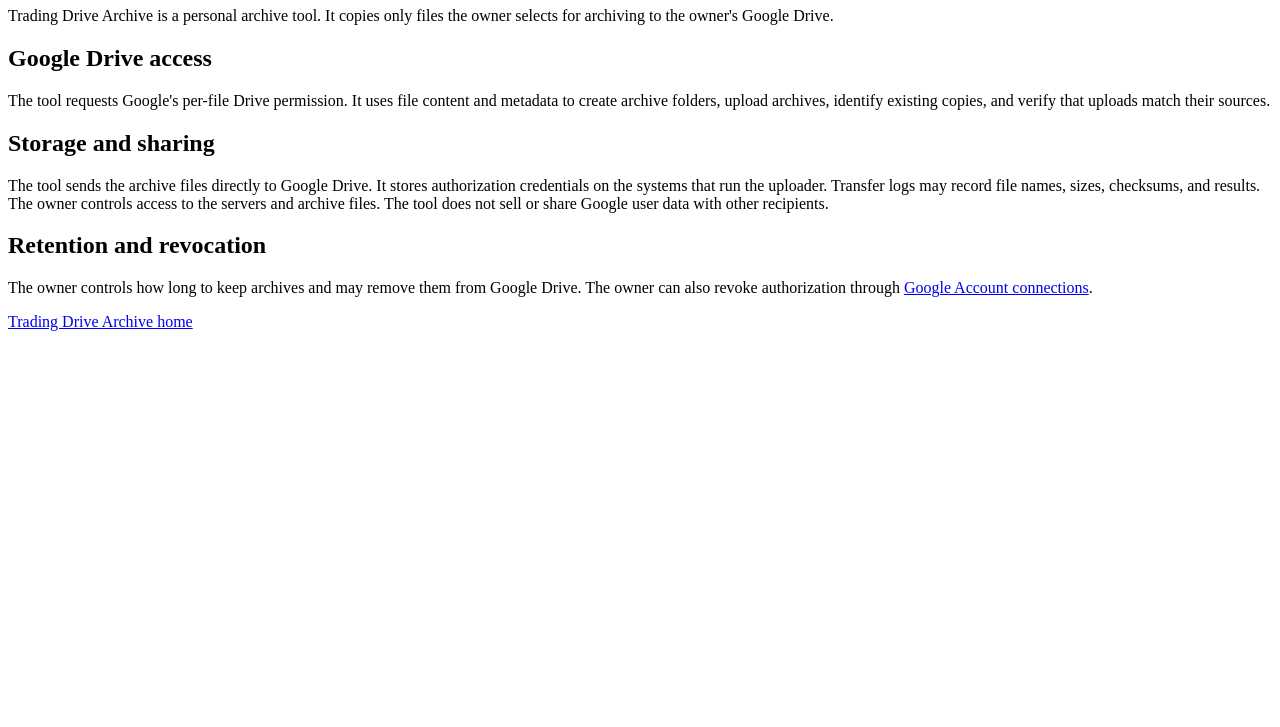
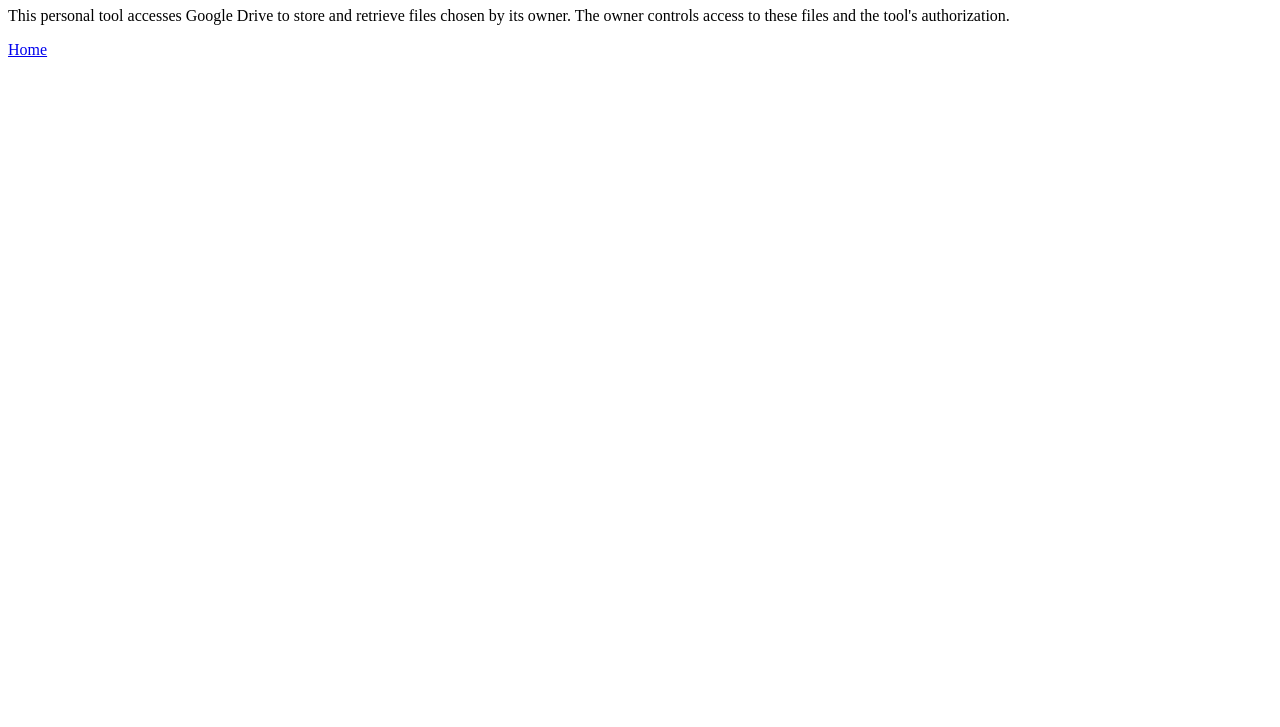
Before and after one commit to QiuDY777/qiudy777.github.io, a plain HTML site: page privacy.html in a window 1280 px wide. Shown: the part 73-800 px from the top of the page. Drawn offline with Linux system fonts and the light colour scheme.

Commit message:
Simplify public application information

```diff
--- a/privacy.html
+++ b/privacy.html
@@ -1,21 +1 @@
-<!doctype html>
-<html lang="en">
-<head>
-  <meta charset="utf-8">
-  <meta name="viewport" content="width=device-width, initial-scale=1">
-  <title>Privacy policy | Trading Drive Archive</title>
-</head>
-<body>
-  <main>
-    <h1>Privacy policy</h1>
-    <p>Trading Drive Archive is a personal archive tool. It copies only files the owner selects for archiving to the owner's Google Drive.</p>
-    <h2>Google Drive access</h2>
-    <p>The tool requests Google's per-file Drive permission. It uses file content and metadata to create archive folders, upload archives, identify existing copies, and verify that uploads match their sources.</p>
-    <h2>Storage and sharing</h2>
-    <p>The tool sends the archive files directly to Google Drive. It stores authorization credentials on the systems that run the uploader. Transfer logs may record file names, sizes, checksums, and results. The owner controls access to the servers and archive files. The tool does not sell or share Google user data with other recipients.</p>
-    <h2>Retention and revocation</h2>
-    <p>The owner controls how long to keep archives and may remove them from Google Drive. The owner can also revoke authorization through <a href="https://myaccount.google.com/connections">Google Account connections</a>.</p>
-    <p><a href="index.html">Trading Drive Archive home</a></p>
-  </main>
-</body>
-</html>
+<!doctype html><html lang="en"><meta charset="utf-8"><title>Privacy</title><h1>Privacy</h1><p>This personal tool accesses Google Drive to store and retrieve files chosen by its owner. The owner controls access to these files and the tool's authorization.</p><a href="index.html">Home</a></html>
```
